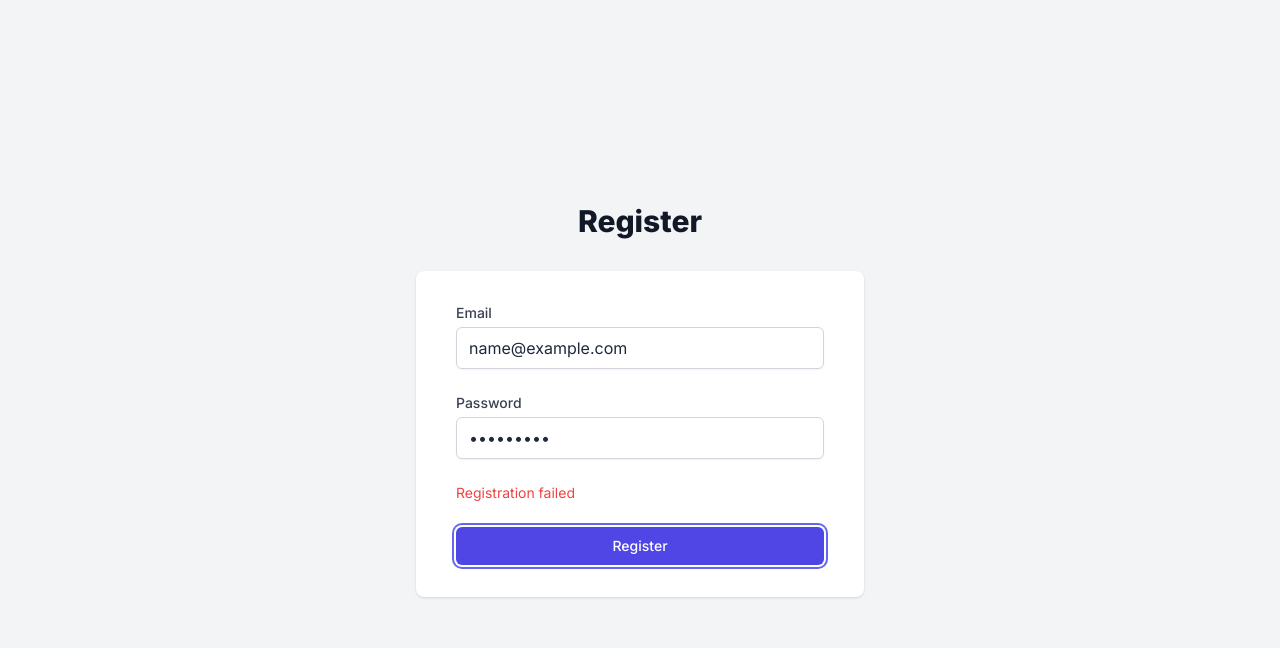
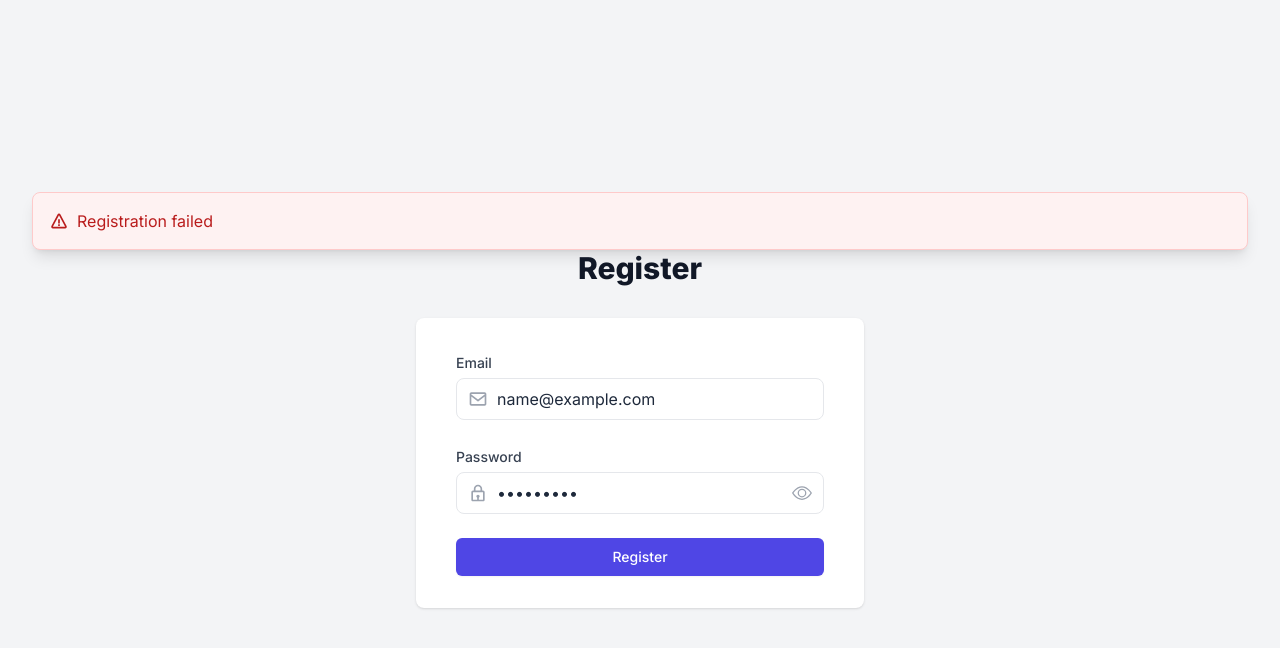
Before and after one commit to M-416U/blog-client, a Next.js app: page /register in a window 1280 px wide. Both pictures are taken after typing "name@example.com", "Sample123" into the empty fields and a click on the button "Register". Shown: the top 648 px of the page. Built offline with nearby package versions, Linux system fonts and the light colour scheme; no server answers.

Commit message:
add alert conext and enhance login and register pages design

```diff
--- a/app/components/RegisterForm.tsx
+++ b/app/components/RegisterForm.tsx
@@ -1,25 +1,34 @@
 "use client";
 import { useState } from "react";
 import { useAuthStore } from "../stores/useAuthStore";
+import { AuthInput } from "./ui/AuthInput";
+import { BiEnvelope, BiLock } from "react-icons/bi";
+import { Alert } from "./ui/Alert";
 
 export const RegisterForm = () => {
   const [email, setEmail] = useState("");
   const [password, setPassword] = useState("");
   const [error, setError] = useState("");
+  const [loading, setLoading] = useState(false);
   const register = useAuthStore((state) => state.register);
 
   const handleSubmit = async (e: React.FormEvent) => {
     e.preventDefault();
+    setLoading(true);
     try {
       await register(email, password);
     } catch (err) {
       console.log(err);
       setError("Registration failed");
+    } finally {
+      setLoading(false);
     }
   };
 
   return (
     <div className="min-h-screen bg-gray-100 flex flex-col justify-center py-12 sm:px-6 lg:px-8">
+      {error && <Alert type="error" message={error} position="top-right" />}
+
       <div className="sm:mx-auto sm:w-full sm:max-w-md">
         <h2 className="text-center text-3xl font-extrabold text-gray-900">
           Register
@@ -29,47 +38,28 @@ export const RegisterForm = () => {
       <div className="mt-8 sm:mx-auto sm:w-full sm:max-w-md">
         <div className="bg-white py-8 px-4 shadow sm:rounded-lg sm:px-10">
           <form className="space-y-6" onSubmit={handleSubmit}>
-            <div>
-              <label
-                htmlFor="email"
-                className="block text-sm font-medium text-gray-700"
-              >
-                Email
-              </label>
-              <input
-                id="email"
+            <AuthInput
+              label="Email"
               type="email"
-                required
-                className="mt-1 block w-full px-3 py-2 border border-gray-300 rounded-md shadow-sm focus:outline-none focus:ring-indigo-500 focus:border-indigo-500"
+              icon={BiEnvelope}
               value={email}
               onChange={(e) => setEmail(e.target.value)}
             />
-            </div>
 
-            <div>
-              <label
-                htmlFor="password"
-                className="block text-sm font-medium text-gray-700"
-              >
-                Password
-              </label>
-              <input
-                id="password"
+            <AuthInput
+              label="Password"
               type="password"
-                required
-                className="mt-1 block w-full px-3 py-2 border border-gray-300 rounded-md shadow-sm focus:outline-none focus:ring-indigo-500 focus:border-indigo-500"
+              icon={BiLock}
               value={password}
               onChange={(e) => setPassword(e.target.value)}
             />
-            </div>
-
-            {error && <div className="text-red-500 text-sm">{error}</div>}
 
             <button
               type="submit"
-              className="w-full flex justify-center py-2 px-4 border border-transparent rounded-md shadow-sm text-sm font-medium text-white bg-indigo-600 hover:bg-indigo-700 focus:outline-none focus:ring-2 focus:ring-offset-2 focus:ring-indigo-500"
+              disabled={loading}
+              className="w-full flex justify-center py-2 px-4 border border-transparent rounded-md shadow-sm text-sm font-medium text-white bg-indigo-600 hover:bg-indigo-700 focus:outline-none focus:ring-2 focus:ring-offset-2 focus:ring-indigo-500 disabled:opacity-50"
             >
-              Register
+              {loading ? "Creating account..." : "Register"}
             </button>
           </form>
         </div>
--- /dev/null
+++ b/app/components/ui/Alert.tsx
@@ -0,0 +1,61 @@
+import { cn } from "@/app/lib/utils";
+import {
+  BiError,
+  BiCheck,
+  BiInfoCircle,
+  BiMessageAltError,
+} from "react-icons/bi";
+
+type AlertType = "error" | "success" | "warning" | "info";
+type AlertPosition = "top-right" | "top-left" | "bottom-right" | "bottom-left";
+
+interface AlertProps {
+  message: string;
+  type: AlertType;
+  position?: AlertPosition;
+  className?: string;
+}
+
+const icons = {
+  error: BiError,
+  success: BiCheck,
+  warning: BiMessageAltError,
+  info: BiInfoCircle,
+};
+
+const styles = {
+  error: "bg-red-50 text-red-700 border-red-200",
+  success: "bg-green-50 text-green-700 border-green-200",
+  warning: "bg-yellow-50 text-yellow-700 border-yellow-200",
+  info: "bg-blue-50 text-blue-700 border-blue-200",
+};
+
+const positions = {
+  "top-right": "top-4 right-4",
+  "top-left": "top-4 left-4",
+  "bottom-right": "bottom-4 right-4",
+  "bottom-left": "bottom-4 left-4",
+};
+
+export function Alert({
+  message,
+  type,
+  position = "bottom-right",
+  className,
+}: AlertProps) {
+  const Icon = icons[type];
+
+  return (
+    <div
+      className={cn(
+        "flex items-center gap-2 p-4 border rounded-lg shadow-lg animate-slide-in",
+        styles[type],
+        positions[position],
+        className
+      )}
+    >
+      <Icon size={20} />
+      <p>{message}</p>
+    </div>
+  );
+}
--- /dev/null
+++ b/app/components/ui/AuthInput.tsx
@@ -0,0 +1,55 @@
+import { useState } from "react";
+import { BsEye, BsEyeSlash } from "react-icons/bs";
+
+interface AuthInputProps {
+  label: string;
+  type: string;
+  icon: React.ElementType;
+  value: string;
+  onChange: (e: React.ChangeEvent<HTMLInputElement>) => void;
+  error?: string;
+}
+
+export function AuthInput({
+  label,
+  type,
+  icon: Icon,
+  value,
+  onChange,
+  error,
+}: AuthInputProps) {
+  const [showPassword, setShowPassword] = useState(false);
+
+  return (
+    <div className="space-y-1">
+      <label className="text-sm font-medium text-gray-700">{label}</label>
+      <div className="relative">
+        <div className="absolute inset-y-0 left-0 flex items-center pl-3">
+          <Icon className="w-5 h-5 text-gray-400" />
+        </div>
+        <input
+          type={
+            type === "password" ? (showPassword ? "text" : "password") : type
+          }
+          value={value}
+          onChange={onChange}
+          className="w-full pl-10 pr-10 py-2 border rounded-lg focus:ring-2 focus:ring-primary-500 focus:border-primary-500"
+        />
+        {type === "password" && (
+          <button
+            type="button"
+            onClick={() => setShowPassword(!showPassword)}
+            className="absolute inset-y-0 right-0 flex items-center pr-3"
+          >
+            {showPassword ? (
+              <BsEyeSlash className="w-5 h-5 text-gray-400" />
+            ) : (
+              <BsEye className="w-5 h-5 text-gray-400" />
+            )}
+          </button>
+        )}
+      </div>
+      {error && <p className="text-sm text-red-600">{error}</p>}
+    </div>
+  );
+}
--- /dev/null
+++ b/app/context/AlertContext.tsx
@@ -0,0 +1,55 @@
+import { createContext, useContext, useState } from "react";
+import { Alert } from "../components/ui/Alert";
+
+type AlertType = "error" | "success" | "warning" | "info";
+
+interface AlertItem {
+  id: string;
+  message: string;
+  type: AlertType;
+}
+
+interface AlertContextType {
+  showAlert: (message: string, type: AlertType) => void;
+}
+
+const AlertContext = createContext<AlertContextType | undefined>(undefined);
+
+export function AlertProvider({ children }: { children: React.ReactNode }) {
+  const [alerts, setAlerts] = useState<AlertItem[]>([]);
+
+  const showAlert = (message: string, type: AlertType) => {
+    const id = Math.random().toString(36).substring(7);
+    const newAlert = { id, message, type };
+
+    setAlerts((prev) => [...prev, newAlert]);
+
+    setTimeout(() => {
+      setAlerts((prev) => prev.filter((alert) => alert.id !== id));
+    }, 3000);
+  };
+
+  return (
+    <AlertContext.Provider value={{ showAlert }}>
+      {children}
+      <div className="fixed z-50 flex flex-col gap-2 bottom-4 right-4">
+        {alerts.map((alert) => (
+          <Alert
+            key={alert.id}
+            message={alert.message}
+            type={alert.type}
+            position="bottom-right"
+          />
+        ))}
+      </div>
+    </AlertContext.Provider>
+  );
+}
+
+export const useAlert = () => {
+  const context = useContext(AlertContext);
+  if (!context) {
+    throw new Error("useAlert must be used within an AlertProvider");
+  }
+  return context;
+};
--- a/app/layout.tsx
+++ b/app/layout.tsx
@@ -2,6 +2,7 @@ import { ThemeProvider } from "./components/ThemeProvider";
 import "./globals.css";
 import type { Metadata } from "next";
 import { Inter } from "next/font/google";
+import { AlertProvider } from "./context/AlertContext";
 
 const inter = Inter({ subsets: ["latin"] });
 
@@ -22,7 +23,9 @@ export default function RootLayout({
         bg-background-light dark:bg-background-dark
         text-text-light dark:text-text-dark`}
       >
-        <ThemeProvider>{children}</ThemeProvider>
+        <ThemeProvider>
+          <AlertProvider>{children}</AlertProvider>
+        </ThemeProvider>
       </body>
     </html>
   );
--- /dev/null
+++ b/app/lib/axios.ts
@@ -0,0 +1,9 @@
+import axios from "axios";
+
+const api = axios.create({
+  baseURL: process.env.NEXT_PUBLIC_BACKEND_BASE_URL,
+  headers: {
+    "Content-Type": "application/json",
+  },
+});
+export default api;
--- /dev/null
+++ b/app/lib/utils.ts
@@ -0,0 +1,6 @@
+import { type ClassValue, clsx } from "clsx";
+import { twMerge } from "tailwind-merge";
+
+export function cn(...inputs: ClassValue[]) {
+  return twMerge(clsx(inputs));
+}
--- a/app/stores/useAuthStore.ts
+++ b/app/stores/useAuthStore.ts
@@ -1,5 +1,6 @@
 import { create } from "zustand";
 import { persist } from "zustand/middleware";
+import api from "../lib/axios";
 
 interface AuthState {
   token: string | null;
@@ -19,27 +20,25 @@ export const useAuthStore = create<AuthState>()(
       token: null,
       user: null,
       login: async (email, password) => {
-        const response = await fetch("/auth/login", {
-          method: "POST",
-          headers: { "Content-Type": "application/json" },
-          body: JSON.stringify({ email, password }),
-        });
-
-        if (!response.ok) {
+        try {
+          const { data } = await api.post("/auth/login", {
+            email,
+            password,
+          });
+          set({ token: data.token, user: data.user });
+        } catch (error) {
+          console.log(error);
           throw new Error("Invalid credentials");
         }
-
-        const data = await response.json();
-        set({ token: data.token, user: data.user });
       },
       register: async (email, password) => {
-        const response = await fetch("/auth/register", {
-          method: "POST",
-          headers: { "Content-Type": "application/json" },
-          body: JSON.stringify({ email, password }),
-        });
-
-        if (!response.ok) {
+        try {
+          await api.post("/auth/register", {
+            email,
+            password,
+          });
+        } catch (error) {
+          console.log(error);
           throw new Error("Registration failed");
         }
       },
--- a/package.json
+++ b/package.json
@@ -9,10 +9,13 @@
     "lint": "next lint"
   },
   "dependencies": {
+    "axios": "^1.7.9",
+    "clsx": "^2.1.1",
     "next": "15.1.6",
     "react": "^19.0.0",
     "react-dom": "^19.0.0",
     "react-icons": "^5.4.0",
+    "tailwind-merge": "^3.0.1",
     "zustand": "^5.0.3"
   },
   "devDependencies": {
--- a/tailwind.config.ts
+++ b/tailwind.config.ts
@@ -32,6 +32,16 @@ const config: Config = {
         },
       },
     },
+
+    keyframes: {
+      "slide-in": {
+        "0%": { opacity: "0", transform: "translateY(1rem)" },
+        "100%": { opacity: "1", transform: "translateY(0)" },
+      },
+    },
+    animation: {
+      "slide-in": "slide-in 0.2s ease-out",
+    },
   },
   plugins: [],
 };
```
Also changed, not shown: app/components/LoginForm.tsx (+18 -28 lines), 1 other file (tests, documents, lock files or other folders). Lines whose indentation alone changed are shown as unchanged.
